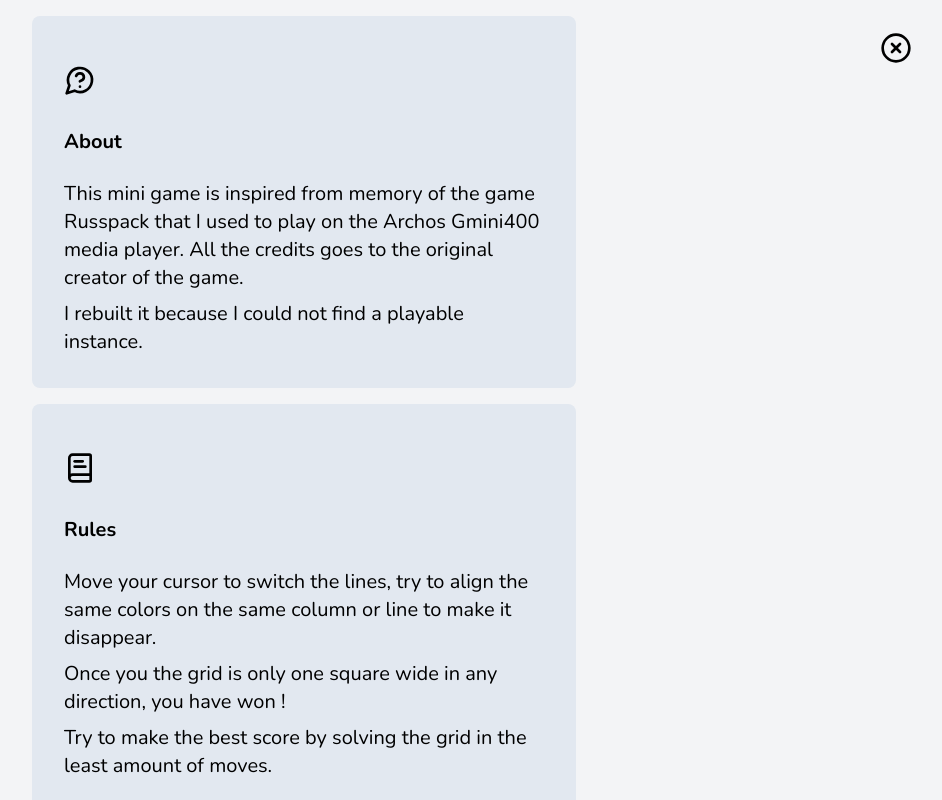
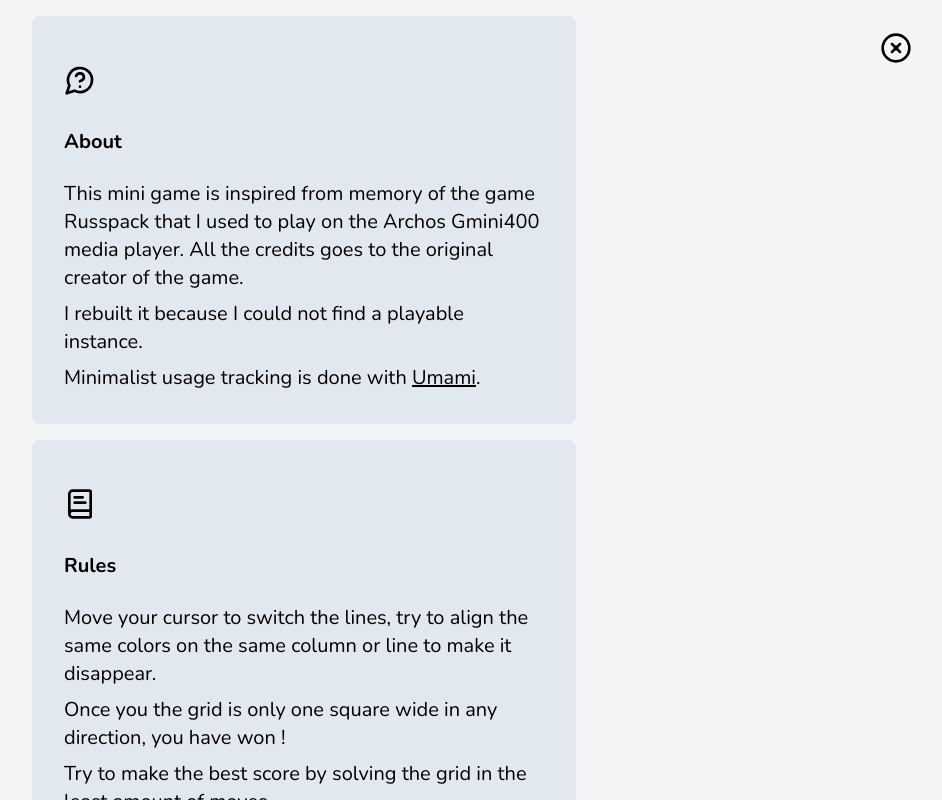
Before and after one commit to essenlive/switch, a Next.js app: page / in a window 1280 px wide. Both pictures are taken after a click on the element 824 px from the left and 44 px from the top of the page. Shown: the top 800 px of the page, without its empty margins (336-1278 px from the left). Built offline with nearby package versions, Linux system fonts and the light colour scheme.

Commit message:
Added umami basic tracking

```diff
--- a/app/layout.tsx
+++ b/app/layout.tsx
@@ -4,6 +4,7 @@ import { Nunito } from 'next/font/google'
 import { Header } from "@/components/header";
 import { Toaster } from "@/components/ui/toaster"
 import { Suspense } from 'react'
+import Script from 'next/script'
 
 const nunito = Nunito({
   subsets: ['latin'],
@@ -21,9 +22,17 @@ export default function RootLayout({
   children: React.ReactNode;
 }>) {
 
-
   return (
     <html lang="en" className={nunito.className}>
+
+      {process.env.NODE_ENV !== "development" &&
+      <Script
+          defer
+          src={`${process.env.NEXT_PUBLIC_ANALYTICS_SERVER_URL}/script.js` }
+          data-website-id={process.env.NEXT_PUBLIC_ANALYTICS_ID}
+          strategy="afterInteractive"
+        />
+      }
 
       <body className={`overscroll-contain antialiased  text-black relative flex flex-col p-4 space-y-4 justify-start min-h-dvh max-w-xl mx-auto bg-gray-100`}>
           <Header />
--- a/components/helpScreen.tsx
+++ b/components/helpScreen.tsx
@@ -35,10 +35,13 @@ export function HelpScreen({
                 </h2>
                 <p className="text-xl mt-2">
                     This mini game is inspired from memory of the game Russpack that I used to play on the Archos Gmini400 media player. All the credits goes to the original creator of the game.
-                </p>
-                <p className="text-xl mt-2">
-                    I rebuilt it because I could not find a playable instance.
-                </p>
+                            </p>
+                            <p className="text-xl mt-2">
+                                I rebuilt it because I could not find a playable instance.
+                            </p>
+                            <p className="text-xl mt-2">
+                                Minimalist usage tracking is done with <Link className="underline" href="https://umami.is/" target="_blank" rel="noopener noreferrer">Umami</Link>.
+                            </p>
                 </div>
                 <div className="flex-grow flex flex-col p-8 bg-slate-200 rounded-lg">
                     <div className="py-4">
```
